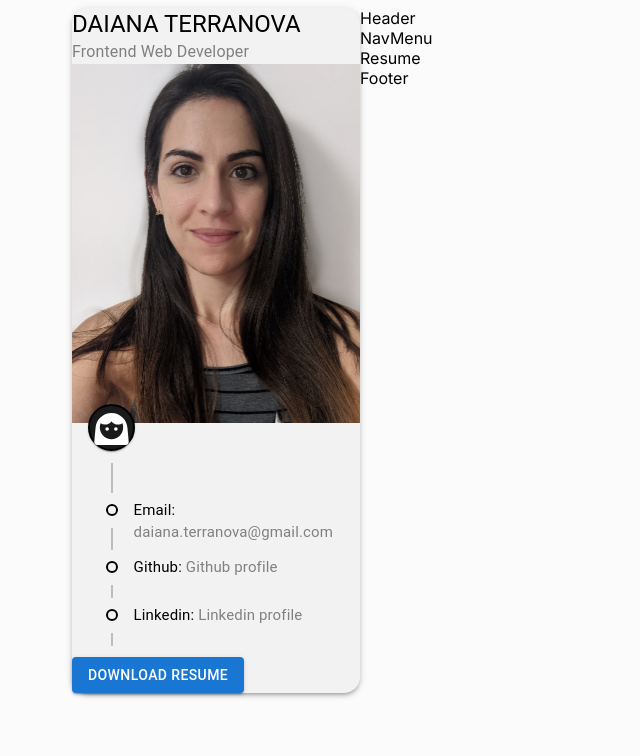
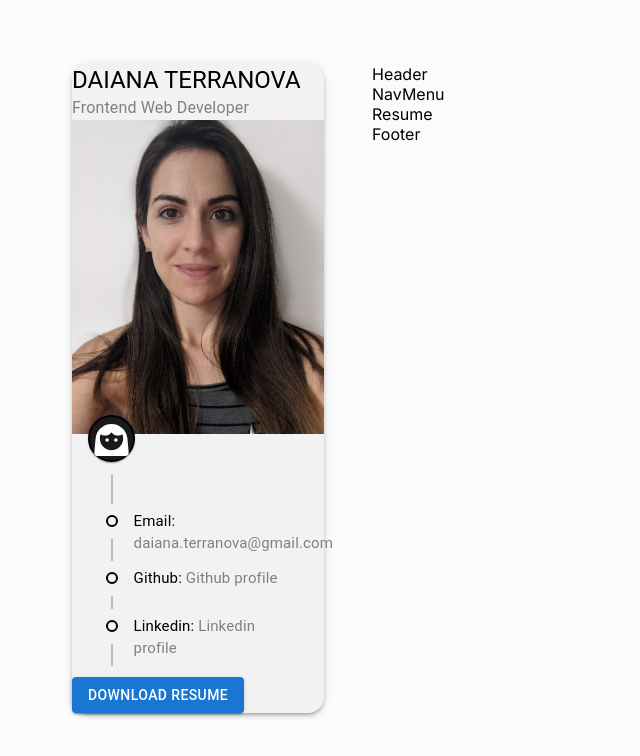
Before and after one commit to daiterranova/Portfolio, a React (Vite) app: page / in a window 1280 px wide. Shown: the top 756 px of the page, without its empty margins (0-640 px from the left). Built offline with nearby package versions, Linux system fonts and the light colour scheme.

Commit message:
add space between components

```diff
--- a/src/App.jsx
+++ b/src/App.jsx
@@ -13,8 +13,8 @@ import NoPage from './components/NoPage'
 function App() {
 
   return (
-    <Container>
-      <Grid container>
+    <Container sx={{ marginTop: '5%' }}>
+      <Grid container spacing={6}>
         <Grid item xs={12} md={4} lg={3} >
           <Profile />
         </Grid>
```
